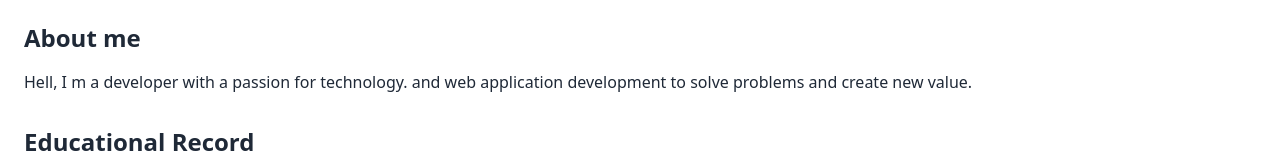
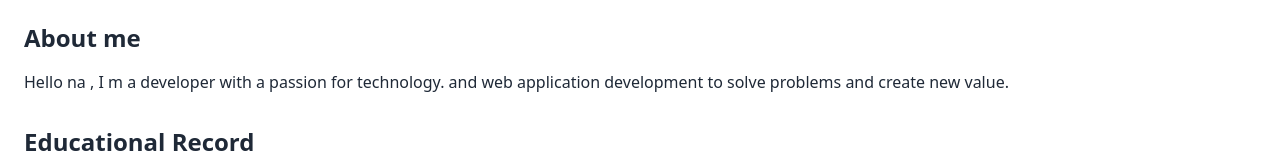
Before and after one commit to IamMan11/portfolio_, a Next.js app: page / in a window 1280 px wide. Shown: the part 262-422 px from the top of the page. Built offline with nearby package versions, Linux system fonts and the light colour scheme.

Commit message:
add text

```diff
--- a/app/page.tsx
+++ b/app/page.tsx
@@ -21,7 +21,7 @@ export default function Home() {
       <section className="mb-8">
         <h2 className="text-2xl font-semibold mb-4">About me</h2>
         <p>
-          Hell, I m a developer with a passion for technology. and web application development to solve problems and create new value.
+          Hello na , I m a developer with a passion for technology. and web application development to solve problems and create new value.
         </p>
       </section>
 
```
